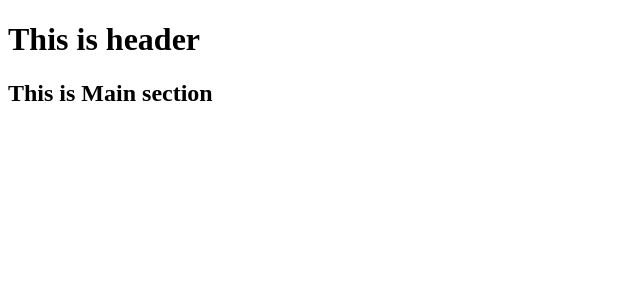
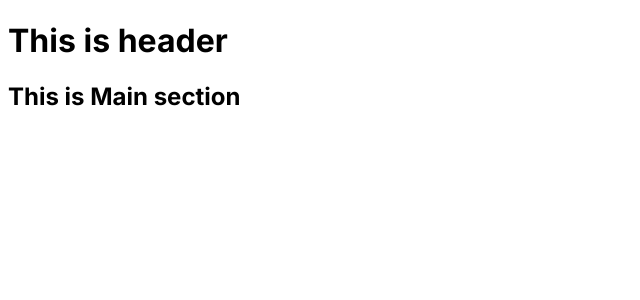
Before and after one commit to chhotuMarandi/react-project-setup, a React (Create React App) app: page / in a window 1280 px wide. Shown: the top 300 px of the page, without its empty margins (0-640 px from the left). Built offline with nearby package versions, Linux system fonts and the light colour scheme.

Commit message:
add css file

```diff
--- a/public/index.html
+++ b/public/index.html
@@ -3,6 +3,9 @@
   <head>
     <meta charset="utf-8" />
     <meta name="viewport" content="width=device-width, initial-scale=1" />
+    <link rel="preconnect" href="https://fonts.googleapis.com">
+    <link rel="preconnect" href="https://fonts.gstatic.com" crossorigin>
+    <link href="https://fonts.googleapis.com/css2?family=Inter:wght@400;600;700&display=swap" rel="stylesheet">
     <title>React App</title>
   </head>
   <body>
--- a/src/App.js
+++ b/src/App.js
@@ -2,6 +2,7 @@
 import ReactDOM from 'react-dom'
 import Navbar from "./components/Navbar"
 import Main from './components/Main'
+import './Style.css'
 
 function App () {
  return (
--- /dev/null
+++ b/src/Style.css
@@ -0,0 +1,3 @@
+* {
+ font-family: 'Inter', sans-serif;
+}
```
